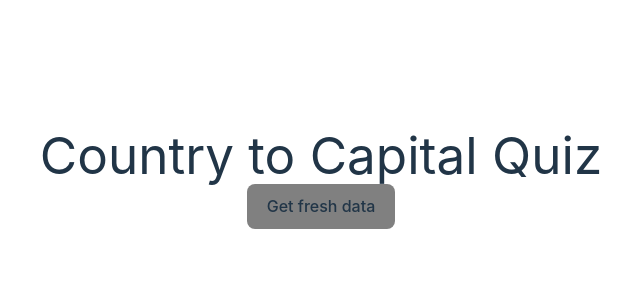
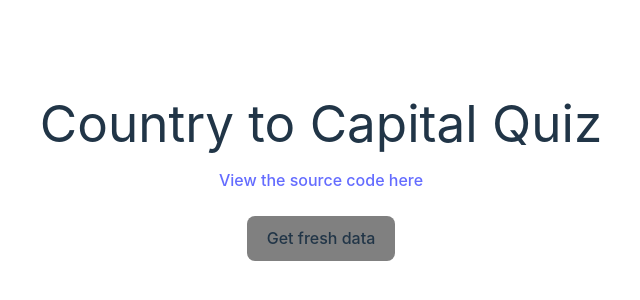
Before and after one commit to msoicher/country-capital-game, a React (Vite) app: page / in a window 1280 px wide. Shown: the part 210-510 px from the top of the page, without its empty margins (319-959 px from the left). Built offline with nearby package versions, Linux system fonts and the light colour scheme; no server answers.

Commit message:
add link to source code.

```diff
--- a/src/App.tsx
+++ b/src/App.tsx
@@ -33,7 +33,12 @@ function App() {
 
   return (
     <div className="w-full text-center align-center m-auto">
-      <h1>Country to Capital Quiz</h1>
+      <h1 style={{ marginBottom: "1rem" }}>Country to Capital Quiz</h1>
+      <a href="https://github.com/msoicher/country-capital-game" target="_blank">
+        View the source code here
+      </a>
+      <br />
+      <br />
       <button onClick={refresh} style={{ backgroundColor: "grey" }}>
         Get fresh data
       </button>
```
